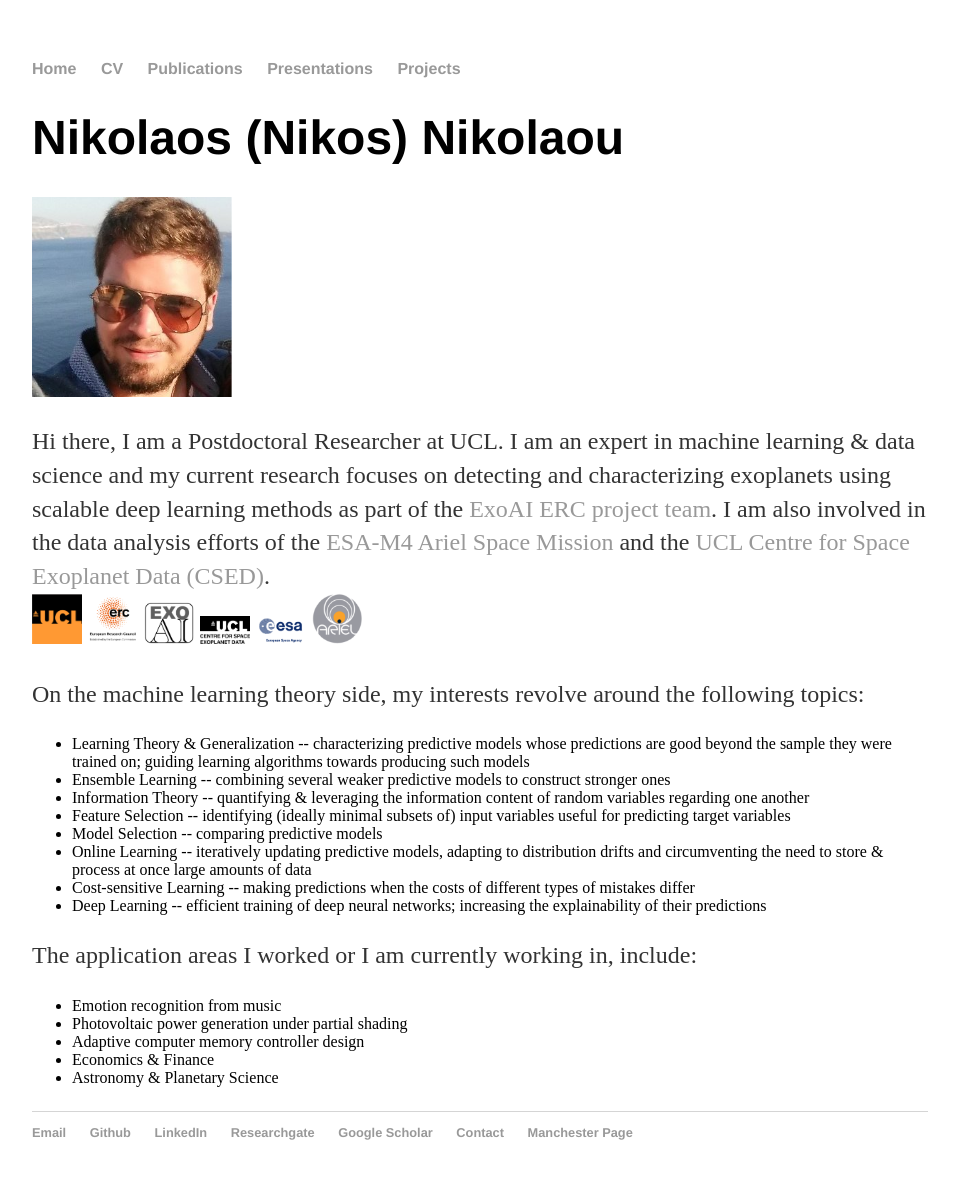
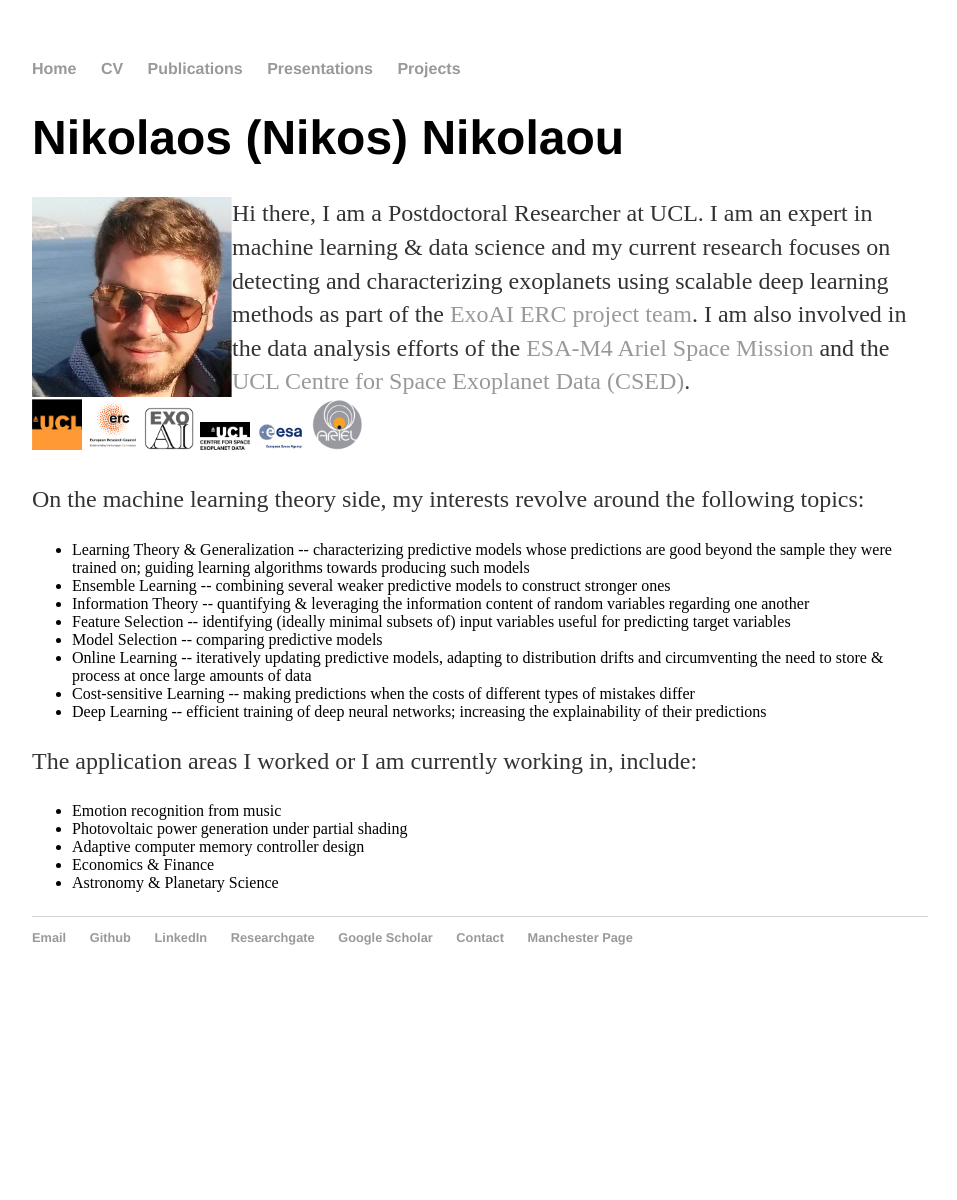
Before and after one commit to nnikolaou/nnikolaou.github.io, a Jekyll site: the page index.html, which Jekyll copies as it is, in a window 1280 px wide. Shown: the whole page, without its empty margins (160-1117 px from the left). Built offline with Jekyll 4.4.1, drawn with Linux system fonts in a browser that asks for light colours; after the commit the page ends 1005 px from its top, so only the background shows below that.

Commit message:
Update index.html

```diff
--- a/index.html
+++ b/index.html
@@ -29,8 +29,8 @@
 <div class="container">
     <div class="blurb">
         <h1>Nikolaos (Nikos) Nikolaou</h1>
-<img alt="Nikos Nikolaou" src="/files/Nikos.jpg" border="0" width="200">
-<p>Hi there, I am a Postdoctoral Researcher at UCL. I am an expert in machine learning &amp data science and my current research
+ <p><img alt="Nikos Nikolaou" src="/files/Nikos.jpg" border="0" width="200" align = "left">
+ Hi there, I am a Postdoctoral Researcher at UCL. I am an expert in machine learning &amp data science and my current research
  focuses on detecting and characterizing exoplanets using scalable deep learning methods as part of the
  <a href="https://exoai.github.io/about/">ExoAI ERC project team</a>. I am also involved in the data analysis efforts of the
  <a href="https://ariel-spacemission.eu">ESA-M4 Ariel Space Mission</a> and the
```
